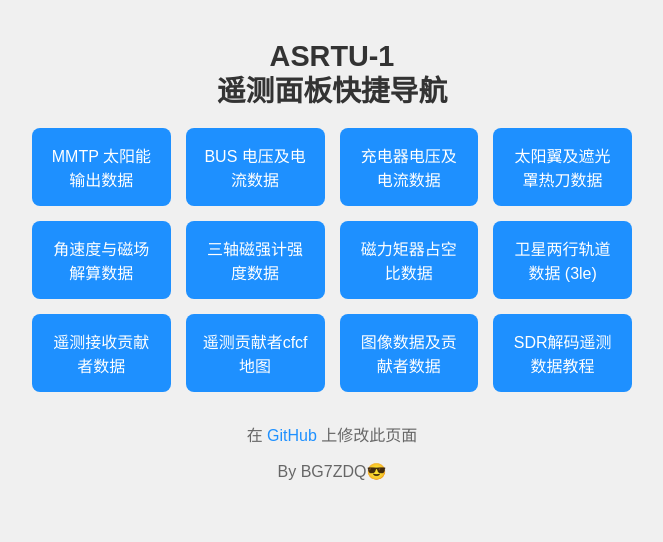
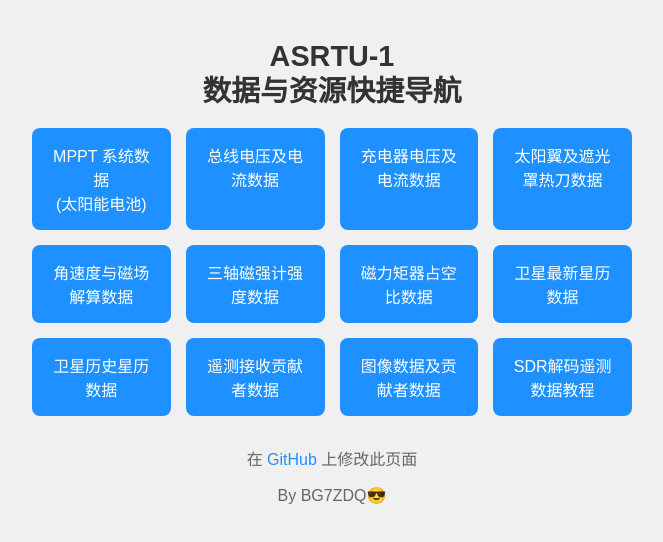
Before and after one commit to X-MQSI/ASRTU-1-Data-Link, a plain HTML site: page index.html in a window 1280 px wide. Shown: the whole page, without its empty margins (308-971 px from the left). Drawn offline with Linux system fonts and the light colour scheme.

Commit message:
修改标题，修正内容

```diff
--- a/index.html
+++ b/index.html
@@ -3,8 +3,8 @@
 <head>
     <meta charset="UTF-8">
     <meta name="viewport" content="width=device-width, initial-scale=1.0">
-    <title>ASRTU-1 遥测面板快捷导航</title>
-    <meta name="description" content="ASRTU-1卫星遥测信息快捷面板，提供母线电压、电流及太阳能帆板输出等数据的快速查看链接。">
+    <title>ASRTU-1 快捷导航页</title>
+    <meta name="description" content="本页面是一个关于阿斯图友谊号卫星各项数据及资源的快捷导航页，链接了一些常用的数据面板与资料。">
     <style>
         /* 全局样式 */
         body {
@@ -77,18 +77,18 @@
 <body>
 
 <div class="container">
-    <h1>ASRTU-1<br>遥测面板快捷导航</h1>
+    <h1>ASRTU-1<br>数据与资源快捷导航</h1>
     <div class="link-panel">
-        <a target="_blank" href="http://1.92.100.130/pages/lines.html?sat=ASRTU-1&data=SAT-C00036.7.16:MPPT1%25E7%2594%25B5%25E5%258E%258B;SAT-C00038.7.16:MPPT2%25E7%2594%25B5%25E5%258E%258B;SAT-C00040.7.16:MPPT3%25E7%2594%25B5%25E5%258E%258B;SAT-C00042.7.16:MPPT1%25E7%2594%25B5%25E6%25B5%2581;SAT-C00044.7.16:MPPT2%25E7%2594%25B5%25E6%25B5%2581;SAT-C00046.7.16:MPPT3%25E7%2594%25B5%25E6%25B5%2581">MMTP 太阳能输出数据 </a>
-        <a target="_blank" href="http://1.92.100.130/pages/lines.html?sat=ASRTU-1&data=SAT-C00018.7.16:12V%25E6%25AF%258D%25E7%25BA%25BF%25E7%2594%25B5%25E5%258E%258B;SAT-C00020.7.16:5V%25E6%25AF%258D%25E7%25BA%25BF%25E7%2594%25B5%25E5%258E%258B;SAT-C00022.7.16:3.3V%25E6%25AF%258D%25E7%25BA%25BF%25E7%2594%25B5%25E5%258E%258B;SAT-C00024.7.16:12V%25E6%25AF%258D%25E7%25BA%25BF%25E7%2594%25B5%25E6%25B5%2581;SAT-C00026.7.16:5V%25E6%25AF%258D%25E7%25BA%25BF%25E7%2594%25B5%25E6%25B5%2581;SAT-C00028.7.16:3.3V%25E6%25AF%258D%25E7%25BA%25BF%25E7%2594%25B5%25E6%25B5%2581">BUS 电压及电流数据</a>
+        <a target="_blank" href="http://1.92.100.130/pages/lines.html?sat=ASRTU-1&data=SAT-C00036.7.16:MPPT1%25E7%2594%25B5%25E5%258E%258B;SAT-C00038.7.16:MPPT2%25E7%2594%25B5%25E5%258E%258B;SAT-C00040.7.16:MPPT3%25E7%2594%25B5%25E5%258E%258B;SAT-C00042.7.16:MPPT1%25E7%2594%25B5%25E6%25B5%2581;SAT-C00044.7.16:MPPT2%25E7%2594%25B5%25E6%25B5%2581;SAT-C00046.7.16:MPPT3%25E7%2594%25B5%25E6%25B5%2581">MPPT 系统数据<br>(太阳能电池)</a>
+        <a target="_blank" href="http://1.92.100.130/pages/lines.html?sat=ASRTU-1&data=SAT-C00018.7.16:12V%25E6%25AF%258D%25E7%25BA%25BF%25E7%2594%25B5%25E5%258E%258B;SAT-C00020.7.16:5V%25E6%25AF%258D%25E7%25BA%25BF%25E7%2594%25B5%25E5%258E%258B;SAT-C00022.7.16:3.3V%25E6%25AF%258D%25E7%25BA%25BF%25E7%2594%25B5%25E5%258E%258B;SAT-C00024.7.16:12V%25E6%25AF%258D%25E7%25BA%25BF%25E7%2594%25B5%25E6%25B5%2581;SAT-C00026.7.16:5V%25E6%25AF%258D%25E7%25BA%25BF%25E7%2594%25B5%25E6%25B5%2581;SAT-C00028.7.16:3.3V%25E6%25AF%258D%25E7%25BA%25BF%25E7%2594%25B5%25E6%25B5%2581">总线电压及电流数据</a>
         <a target="_blank" href="http://1.92.100.130/pages/lines.html?sat=ASRTU-1&data=SAT-C00048.7.16:%25E5%2585%2585%25E7%2594%25B5%25E5%2599%25A81%25E7%2594%25B5%25E5%258E%258B;SAT-C00050.7.16:%25E5%2585%2585%25E7%2594%25B5%25E5%2599%25A82%25E7%2594%25B5%25E5%258E%258B;SAT-C00052.7.16:%25E5%2585%2585%25E7%2594%25B5%25E5%2599%25A81%25E7%2594%25B5%25E6%25B5%2581;SAT-C00054.7.16:%25E5%2585%2585%25E7%2594%25B5%25E5%2599%25A82%25E7%2594%25B5%25E6%25B5%2581">充电器电压及电流数据</a>
         <a target="_blank" href="http://1.92.100.130/pages/lines.html?sat=ASRTU-1&data=SAT-C00014.7.1:%25E9%2585%258D%25E7%2594%25B5%25E5%25BC%2580%25E5%2585%25B324:%25E9%25AB%2598%25E5%2588%2586%25E7%259B%25B8%25E6%259C%25BA%25E9%2581%25AE%25E5%2585%2589%25E7%25BD%25A9%25E7%2583%25AD%25E5%2588%25802;SAT-C00014.6.1:%25E9%2585%258D%25E7%2594%25B5%25E5%25BC%2580%25E5%2585%25B323:%25E5%25A4%25AA%25E9%2598%25B3%25E7%25BF%25BC%25E5%25B1%2595%25E5%25BC%2580%25E7%2583%25AD%25E5%2588%25802;SAT-C00014.5.1:%25E9%2585%258D%25E7%2594%25B5%25E5%25BC%2580%25E5%2585%25B322:%25E5%25A4%25AA%25E9%2598%25B3%25E7%25BF%25BC%25E5%25B1%2595%25E5%25BC%2580%25E7%2583%25AD%25E5%2588%25801;SAT-C00014.1.1:%25E9%2585%258D%25E7%2594%25B5%25E5%25BC%2580%25E5%2585%25B318:%25E9%25AB%2598%25E5%2588%2586%25E7%259B%25B8%25E6%259C%25BA%25E9%2581%25AE%25E5%2585%2589%25E7%25BD%25A9%25E7%2583%25AD%25E5%2588%25801">太阳翼及遮光罩热刀数据</a>
         <a target="_blank" href="http://1.92.100.130/pages/lines.html?sat=ASRTU-1&data=SAT-C00140.7.32:%25E8%25A7%25A3%25E7%25AE%2597%25E8%25A7%2592%25E9%2580%259F%25E5%25BA%25A6X;SAT-C00144.7.32:%25E8%25A7%25A3%25E7%25AE%2597%25E8%25A7%2592%25E9%2580%259F%25E5%25BA%25A6Y;SAT-C00148.7.32:%25E8%25A7%25A3%25E7%25AE%2597%25E8%25A7%2592%25E9%2580%259F%25E5%25BA%25A6Z;SAT-C00152.7.32:%25E8%25A7%25A3%25E7%25AE%2597%25E7%25A3%2581%25E5%259C%25BAX;SAT-C00156.7.32:%25E8%25A7%25A3%25E7%25AE%2597%25E7%25A3%2581%25E5%259C%25BAY;SAT-C00160.7.32:%25E8%25A7%25A3%25E7%25AE%2597%25E7%25A3%2581%25E5%259C%25BAZ">角速度与磁场解算数据</a>
         <a target="_blank" href="http://1.92.100.130/pages/lines.html?sat=ASRTU-1&data=SAT-C80134.7.16:%25E7%25A3%2581%25E5%25BC%25BA%25E8%25AE%25A1X%25E8%25BD%25B4%25E5%25BC%25BA%25E5%25BA%25A6;SAT-C80136.7.16:%25E7%25A3%2581%25E5%25BC%25BA%25E8%25AE%25A1Y%25E8%25BD%25B4%25E5%25BC%25BA%25E5%25BA%25A6;SAT-C80138.7.16:%25E7%25A3%2581%25E5%25BC%25BA%25E8%25AE%25A1Z%25E8%25BD%25B4%25E5%25BC%25BA%25E5%25BA%25A6">三轴磁强计强度数据</a>
         <a target="_blank" href="http://1.92.100.130/pages/lines.html?sat=ASRTU-1&data=SAT-C90044.7.8:%25E7%25A3%2581%25E5%258A%259B%25E7%259F%25A9%25E5%2599%25A8+X%25E6%258E%25A7%25E5%2588%25B6%25E5%258D%25A0%25E7%25A9%25BA%25E6%25AF%2594;SAT-C90045.7.8:%25E7%25A3%2581%25E5%258A%259B%25E7%259F%25A9%25E5%2599%25A8+Y%25E6%258E%25A7%25E5%2588%25B6%25E5%258D%25A0%25E7%25A9%25BA%25E6%25AF%2594;SAT-C90046.7.8:%25E7%25A3%2581%25E5%258A%259B%25E7%259F%25A9%25E5%2599%25A8-X%25E6%258E%25A7%25E5%2588%25B6%25E5%258D%25A0%25E7%25A9%25BA%25E6%25AF%2594;SAT-C90047.7.8:%25E7%25A3%2581%25E5%258A%259B%25E7%259F%25A9%25E5%2599%25A8-Y%25E6%258E%25A7%25E5%2588%25B6%25E5%258D%25A0%25E7%25A9%25BA%25E6%25AF%2594;SAT-C90048.7.8:%25E7%25A3%2581%25E5%258A%259B%25E7%259F%25A9%25E5%2599%25A8-Z%25E6%258E%25A7%25E5%2588%25B6%25E5%258D%25A0%25E7%25A9%25BA%25E6%25AF%2594;SAT-C90059.7.8:%25E7%25A3%2581%25E5%258A%259B%25E7%259F%25A9%25E5%2599%25A8+Z%25E6%258E%25A7%25E5%2588%25B6%25E5%258D%25A0%25E7%25A9%25BA%25E6%25AF%2594">磁力矩器占空比数据</a>
-        <a target="_blank" href="http://asrtu.mqsi.xyz/tle.txt">卫星两行轨道数据 (3le)</a>
+        <a target="_blank" href="http://asrtu.mqsi.xyz/ASRTU_TLE.txt">卫星最新星历数据</a>
+        <a target="_blank" href="http://asrtu.mqsi.xyz/tle.txt">卫星历史星历数据</a>
         <a target="_blank" href="http://1.92.100.130/pages/contributor.html">遥测接收贡献者数据</a>
-        <a target="_blank" href="http://1.92.100.130/pages/map.html">遥测贡献者cfcf地图</a>
         <a target="_blank" href="http://1.92.100.130/pages/pics-asrtu.html">图像数据及贡献者数据</a>
         <a target="_blank" href="https://sway.cloud.microsoft/PpOFcASKXMlOJNRQ?ref=Link&loc=play">SDR解码遥测数据教程</a>
     </div>
```
